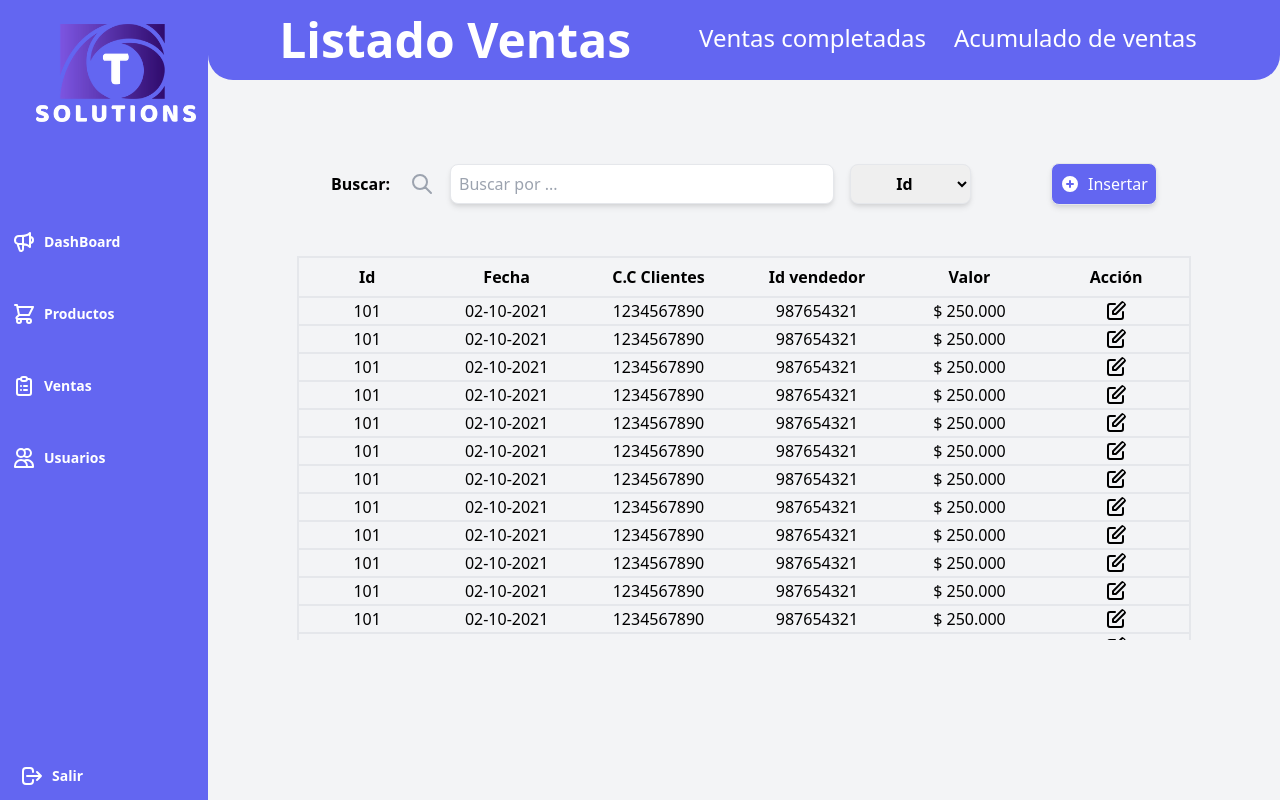
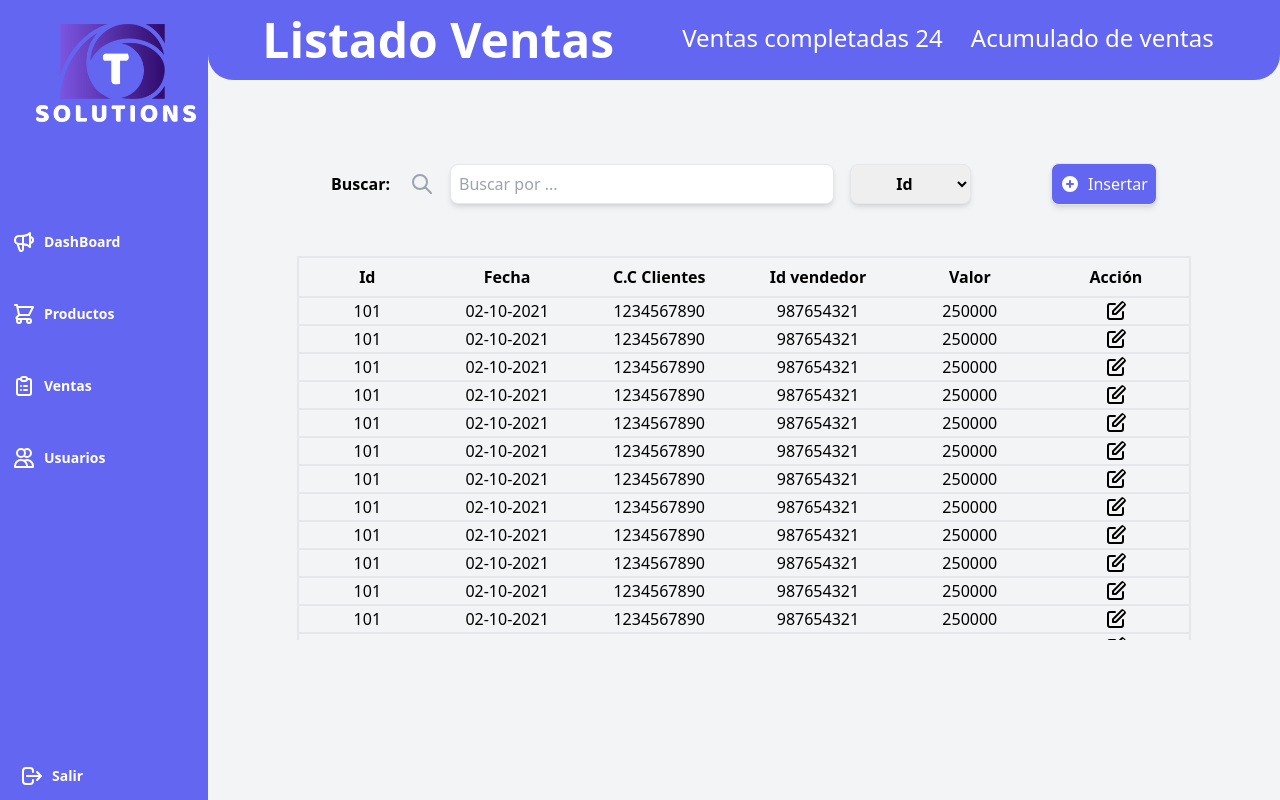
Before and after one commit to MisionTicProyectoweb/ProyectoWeb, a React (Create React App) app: page /admin/listaventas in a window 1280 px wide. Built offline with nearby package versions, Linux system fonts and the light colour scheme; a web font is replaced by a local one.

Commit message:
ultimos cambios de interfaces

```diff
--- a/src/Pages/GestionProductos.jsx
+++ b/src/Pages/GestionProductos.jsx
@@ -22,8 +22,8 @@ const GestionProductos = ({setMostrarTabla,listaProductos,setProductos}) => {
       toast.success("Se ha registrado el producto con éxito");
     }; */
     return (
-       <div>
-           <div id="barraNavegador" className="bg-indigo-500 mb-16 flex items-center justify-center w-full h-20">
+       <div className="w-full text-center">
+           <div id="barraNavegador" className="bg-indigo-500 mb-16 flex items-center justify-center h-20">
                 <nav className="flex text-white">
                     <div className="mr-10">
                         <ul className="flex">
--- a/src/Pages/GestionUsuarios.jsx
+++ b/src/Pages/GestionUsuarios.jsx
@@ -22,8 +22,8 @@ const GestionUsuarios = ({ setMostrarTabla, listaUsuarios, setUsuarios}) => {
     }; */
 
     return (
-      <div>
-          <div id="barraNavegador" className="bg-indigo-500 mb-16 flex items-center justify-center w-full h-20">
+      <div className="w-full text-center">
+          <div id="barraNavegador" className="bg-indigo-500 mb-16 flex items-center justify-center h-20">
                 <nav className="flex text-white">
                     <div className="mr-10">
                         <ul className="flex">
--- a/src/Pages/listaProductos.jsx
+++ b/src/Pages/listaProductos.jsx
@@ -2,7 +2,7 @@ import React, { useEffect, useState, useRef } from "react";
 import{Link} from "react-router-dom";
 import { ToastContainer, toast } from "react-toastify";
 
-const productosBackend  = [
+let productosBackend  = [
     {
         id: 101,
         descripcion: "computador portatil",
@@ -108,7 +108,6 @@ const ListProductos = () => {
         //Obtener productos desde el backend
         setProductos(productosBackend);
       }, []);
-
       return(
           <div className="flex h-full w-full flex-col items-center justify-start">
               <div id="barraNavegador" className="bg-indigo-500 mb-16 flex items-center justify-center w-full h-20">
@@ -120,7 +119,7 @@ const ListProductos = () => {
                   </div>
                   <div className="font-sick">
                       <ul className="flex mt-1.5">
-                          <li className="ml-3 mr-4 text-2xl">Total: 586</li>
+                          <li className="ml-3 mr-4 text-2xl">Total: {productosBackend.length}</li>
                       </ul>
                   </div>
               </nav>
@@ -129,7 +128,7 @@ const ListProductos = () => {
           <div className="mb-8 flex items-center justify-center w-full h-20">
               <label className="text-base font-semibold mr-5 text-black">Buscar:</label>
               <svg width="24" height="24" fill="none" class="text-gray-400 group-hover:text-gray-500 transition-colors duration-200"><path d="M21 21l-6-6m2-5a7 7 0 11-14 0 7 7 0 0114 0z" stroke="currentColor" stroke-width="2" stroke-linecap="round" stroke-linejoin="round"></path></svg>
-              <input type="text" className="p-2 ml-4 w-96 h-10 rounded-lg border shadow-md" placeholder="Buscar por ..."></input>
+              <input type="text" id="txtBuscar" className="p-2 ml-4 w-96 h-10 rounded-lg border shadow-md" placeholder="Buscar por ..."></input>
               <select name="select" className="font-semibold text-center ml-4 border h-10 rounded-lg shadow-md">
                   <option value="value1" selected>Id</option>
                   <option value="value2">Descripcion</option>
@@ -144,10 +143,11 @@ const ListProductos = () => {
                   </button>
               </Link>
           </div>
-          <div className="overflow-y-scroll h-96">
-              <TablaProductos listaproductos={productos}/>
-              <ToastContainer position="bottom-center" autoClose={5000} />
-          </div>
+
+            <div className="overflow-y-scroll h-96">
+                <TablaProductos listaproductos={productos} />
+                <ToastContainer position="bottom-center" autoClose={5000} />
+            </div>
         </div>
     );}
 
--- a/src/Pages/listaVentas.jsx
+++ b/src/Pages/listaVentas.jsx
@@ -11,114 +11,145 @@ const ventasBackend  = [
         fecha: "02-10-2021",
         ccCliente: "1234567890",
         idVendedor: "987654321",
-        valor: "$ 250.000"
+        valor: 250000,
     },{
         id: 101,
         fecha: "02-10-2021",
         ccCliente: "1234567890",
         idVendedor: "987654321",
-        valor: "$ 250.000"
+        valor: 250000,
     },{
         id: 101,
         fecha: "02-10-2021",
         ccCliente: "1234567890",
         idVendedor: "987654321",
-        valor: "$ 250.000"
+        valor: 250000,
     },{
         id: 101,
         fecha: "02-10-2021",
         ccCliente: "1234567890",
         idVendedor: "987654321",
-        valor: "$ 250.000"
+        valor: 250000,
     },{
         id: 101,
         fecha: "02-10-2021",
         ccCliente: "1234567890",
         idVendedor: "987654321",
-        valor: "$ 250.000"
+        valor: 250000,
     },{
         id: 101,
         fecha: "02-10-2021",
         ccCliente: "1234567890",
         idVendedor: "987654321",
-        valor: "$ 250.000"
-    },
-    {
+        valor: 250000,
+    },{
         id: 101,
         fecha: "02-10-2021",
         ccCliente: "1234567890",
         idVendedor: "987654321",
-        valor: "$ 250.000"
-    },
-    {
+        valor: 250000,
+    },{
         id: 101,
         fecha: "02-10-2021",
         ccCliente: "1234567890",
         idVendedor: "987654321",
-        valor: "$ 250.000"
-    },
-    {
+        valor: 250000,
+    },{
         id: 101,
         fecha: "02-10-2021",
         ccCliente: "1234567890",
         idVendedor: "987654321",
-        valor: "$ 250.000"
-    },
-    {
+        valor: 250000,
+    },{
         id: 101,
         fecha: "02-10-2021",
         ccCliente: "1234567890",
         idVendedor: "987654321",
-        valor: "$ 250.000"
-    },
-    {
+        valor: 250000,
+    },{
         id: 101,
         fecha: "02-10-2021",
         ccCliente: "1234567890",
         idVendedor: "987654321",
-        valor: "$ 250.000"
-    },
-    {
+        valor: 250000,
+    },{
         id: 101,
         fecha: "02-10-2021",
         ccCliente: "1234567890",
         idVendedor: "987654321",
-        valor: "$ 250.000"
-    },
-    {
+        valor: 250000,
+    },{
         id: 101,
         fecha: "02-10-2021",
         ccCliente: "1234567890",
         idVendedor: "987654321",
-        valor: "$ 250.000"
-    },
-    {
+        valor: 250000,
+    },{
         id: 101,
         fecha: "02-10-2021",
         ccCliente: "1234567890",
         idVendedor: "987654321",
-        valor: "$ 250.000"
-    },
-    {
+        valor: 250000,
+    },{
         id: 101,
         fecha: "02-10-2021",
         ccCliente: "1234567890",
         idVendedor: "987654321",
-        valor: "$ 250.000"
-    },
-    {
+        valor: 250000,
+    },{
         id: 101,
         fecha: "02-10-2021",
         ccCliente: "1234567890",
         idVendedor: "987654321",
-        valor: "$ 250.000"
-    },
-    {
+        valor: 250000,
+    },{
         id: 101,
         fecha: "02-10-2021",
         ccCliente: "1234567890",
         idVendedor: "987654321",
-        valor: "$ 250.000"
+        valor: 250000,
+    },{
+        id: 101,
+        fecha: "02-10-2021",
+        ccCliente: "1234567890",
+        idVendedor: "987654321",
+        valor: 250000,
+    },{
+        id: 101,
+        fecha: "02-10-2021",
+        ccCliente: "1234567890",
+        idVendedor: "987654321",
+        valor: 250000,
+    },{
+        id: 101,
+        fecha: "02-10-2021",
+        ccCliente: "1234567890",
+        idVendedor: "987654321",
+        valor: 250000,
+    },{
+        id: 101,
+        fecha: "02-10-2021",
+        ccCliente: "1234567890",
+        idVendedor: "987654321",
+        valor: 250000,
+    },{
+        id: 101,
+        fecha: "02-10-2021",
+        ccCliente: "1234567890",
+        idVendedor: "987654321",
+        valor: 250000,
+    },{
+        id: 101,
+        fecha: "02-10-2021",
+        ccCliente: "1234567890",
+        idVendedor: "987654321",
+        valor: 250000,
+    },{
+        id: 101,
+        fecha: "02-10-2021",
+        ccCliente: "1234567890",
+        idVendedor: "987654321",
+        valor: 250000,
     },
   ];
 
@@ -146,7 +177,7 @@ const ListVentas = () => {
                     </div>
                     <div className="font-sick">
                         <ul className="flex mt-1.5">
-                            <li className="ml-3 mr-4 text-2xl">Ventas completadas</li>
+                            <li className="ml-3 mr-4 text-2xl">Ventas completadas {ventasBackend.length}</li>
                             <li className="ml-3 mr-4 text-2xl">Acumulado de ventas</li>
                         </ul>
                     </div>
```
